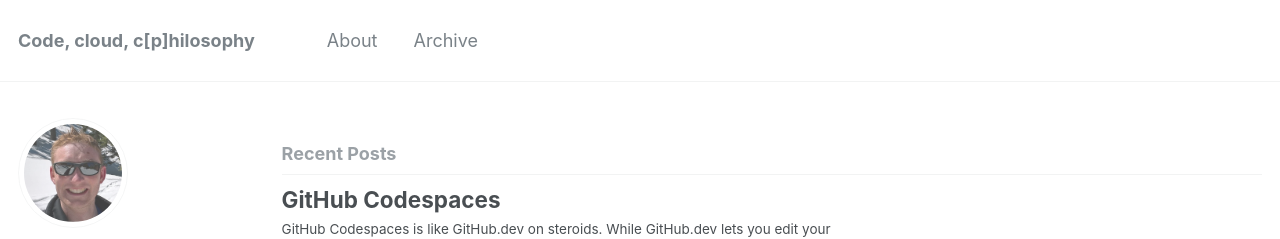
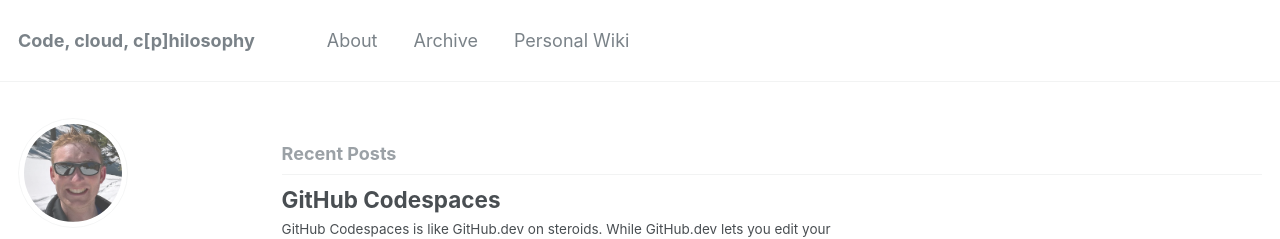
Before and after one commit to baileye/baileye.github.io, a Jekyll site: the page built from index.html, in a window 1280 px wide and 1011 px high. Shown: the top 239 px of the window. Built offline with Jekyll 4.4.1, drawn with Linux system fonts in a browser that asks for light colours; the list of posts is cut into pages by our own code.

Commit message:
Update navigation.yml

```diff
--- a/_data/navigation.yml
+++ b/_data/navigation.yml
@@ -5,3 +5,6 @@
 
   - title: "Archive"
     url: /archive
+
+  - title: "Personal Wiki"
+    url: https://wiki.eb.ie/
```
